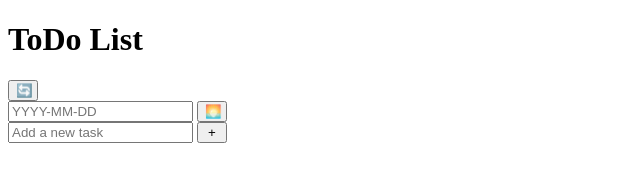
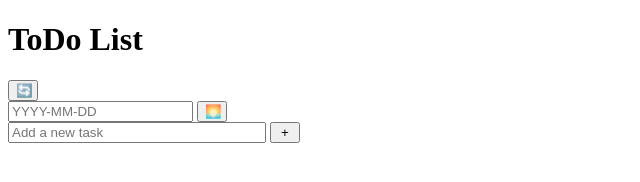
Before and after one commit to cm-hirano-shigetoshi/my-todo-app-electron, an Electron app: page index.html in a window 1000 px wide. Shown: the whole page, without its empty margins (0-640 px from the left). Drawn offline with Linux system fonts and the light colour scheme; no server answers.

Commit message:
タスク追加フィールドの幅調整

```diff
--- a/index.html
+++ b/index.html
@@ -35,6 +35,9 @@
   button {
     width: 30px;
   }
+  #todo-input {
+    width: 250px;
+  }
   #title {
     width: 250px;
   }
```
